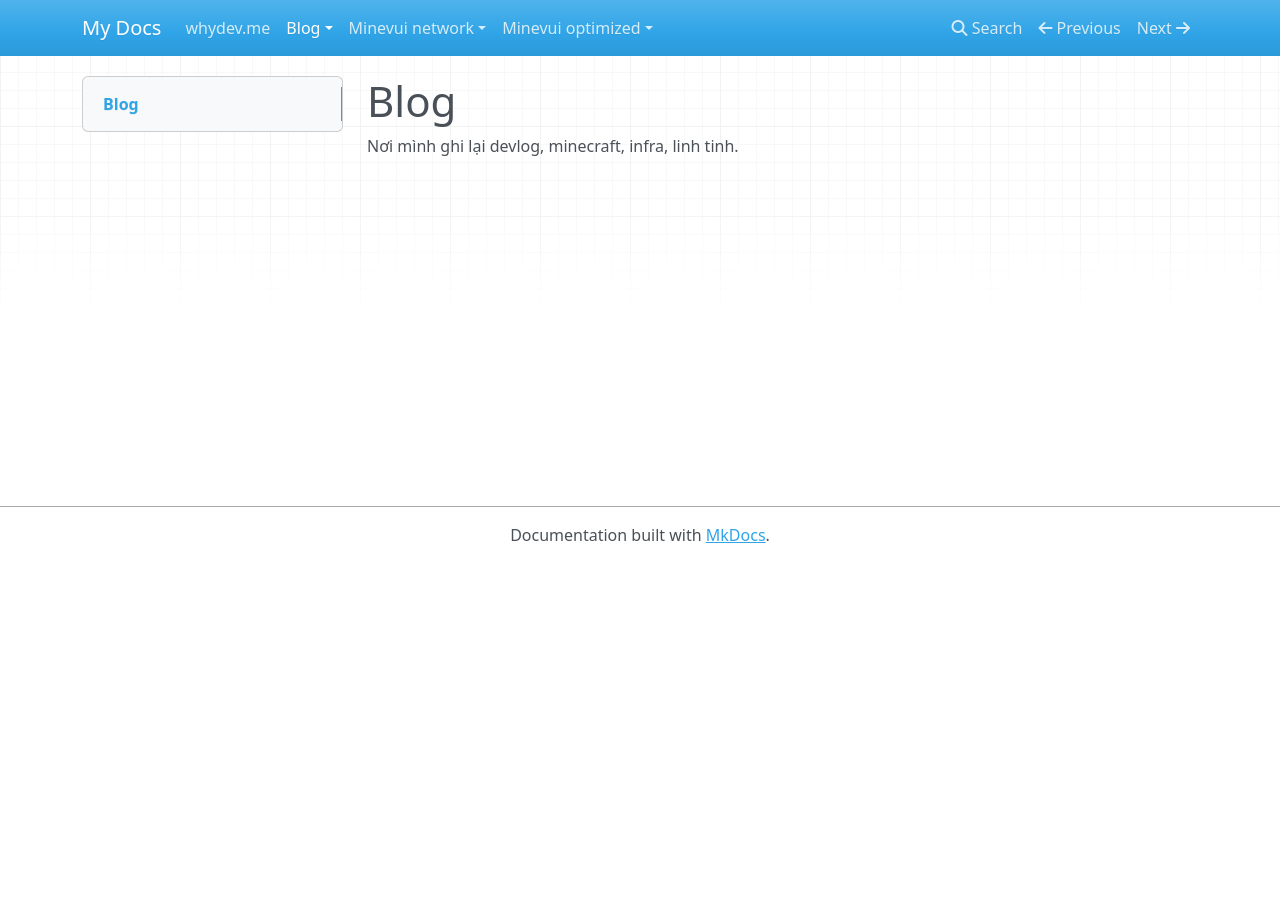
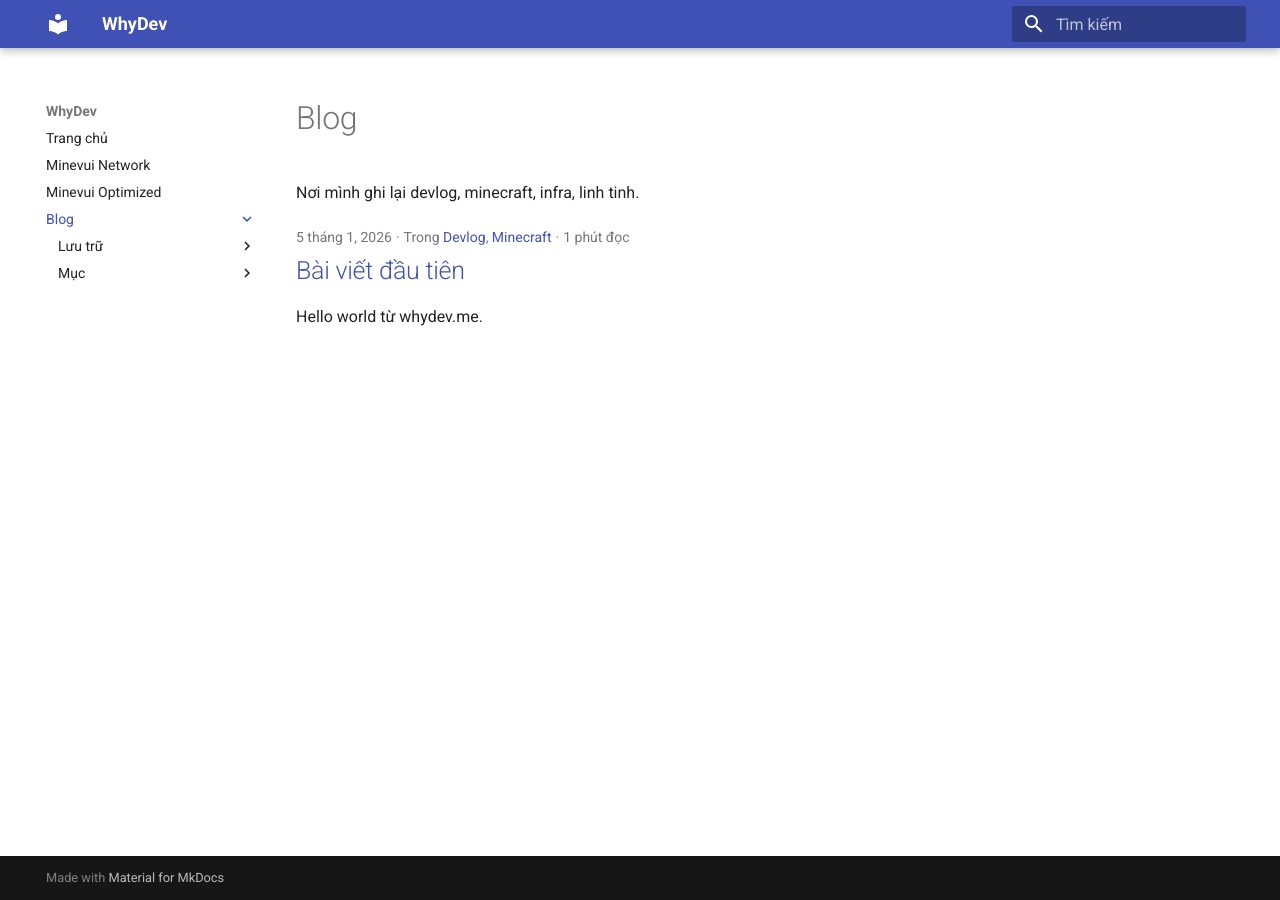
Before and after one commit to lvdat/whydev-me-site, an MkDocs documentation site: the page built from docs/blog/index.md, in a window 1280 px wide. Built offline with MkDocs 1.6.1 and Material for MkDocs 9.7.7, drawn with Linux system fonts in a browser that asks for light colours; nearby versions of some CDN libraries.

Commit message:
config mkdocs

```diff
--- /dev/null
+++ b/docs/blog/posts/2026-01-05-bai-viet-dau-tien.md
@@ -0,0 +1,10 @@
+---
+date: 2026-01-05
+categories:
+  - Devlog
+  - Minecraft
+---
+
+# Bài viết đầu tiên
+
+Hello world từ whydev.me.
--- a/mkdocs.yml
+++ b/mkdocs.yml
@@ -1 +1,42 @@
-site_name: My Docs
+site_name: WhyDev
+site_url: https://whydev.me/
+
+theme:
+  name: material
+  language: vi
+  features:
+    - navigation.instant
+    - navigation.tracking
+    - navigation.indexes
+    - navigation.top
+    - toc.follow
+    - content.code.copy
+
+plugins:
+  - search
+  - blog:
+      blog_dir:
+      post_dir: blog/posts
+      archive: true
+      categories: true
+      post_url_format: "{date}/{slug}"
+
+nav:
+  - "Trang chủ": index.md
+  - Minevui Network:
+      - minevui-network/index.md
+  - Minevui Optimized:
+      - minevui-optimized/index.md
+  - Blog:
+      - blog/index.md
+
+markdown_extensions:
+  - admonition
+  - attr_list
+  - md_in_html
+  - pymdownx.details
+  - pymdownx.superfences
+  - pymdownx.highlight
+  - pymdownx.inlinehilite
+  - pymdownx.tabbed:
+      alternate_style: true
```
